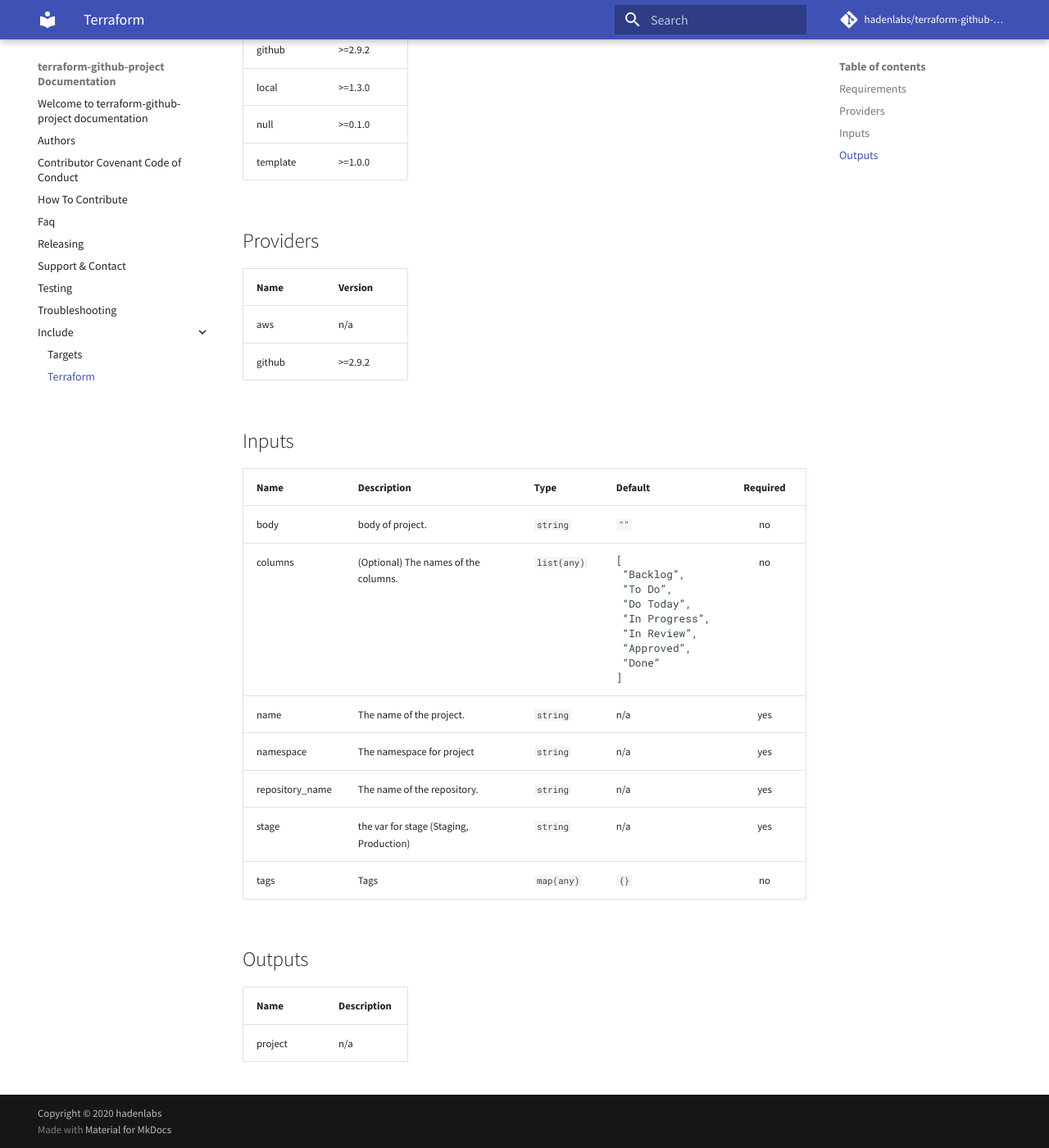
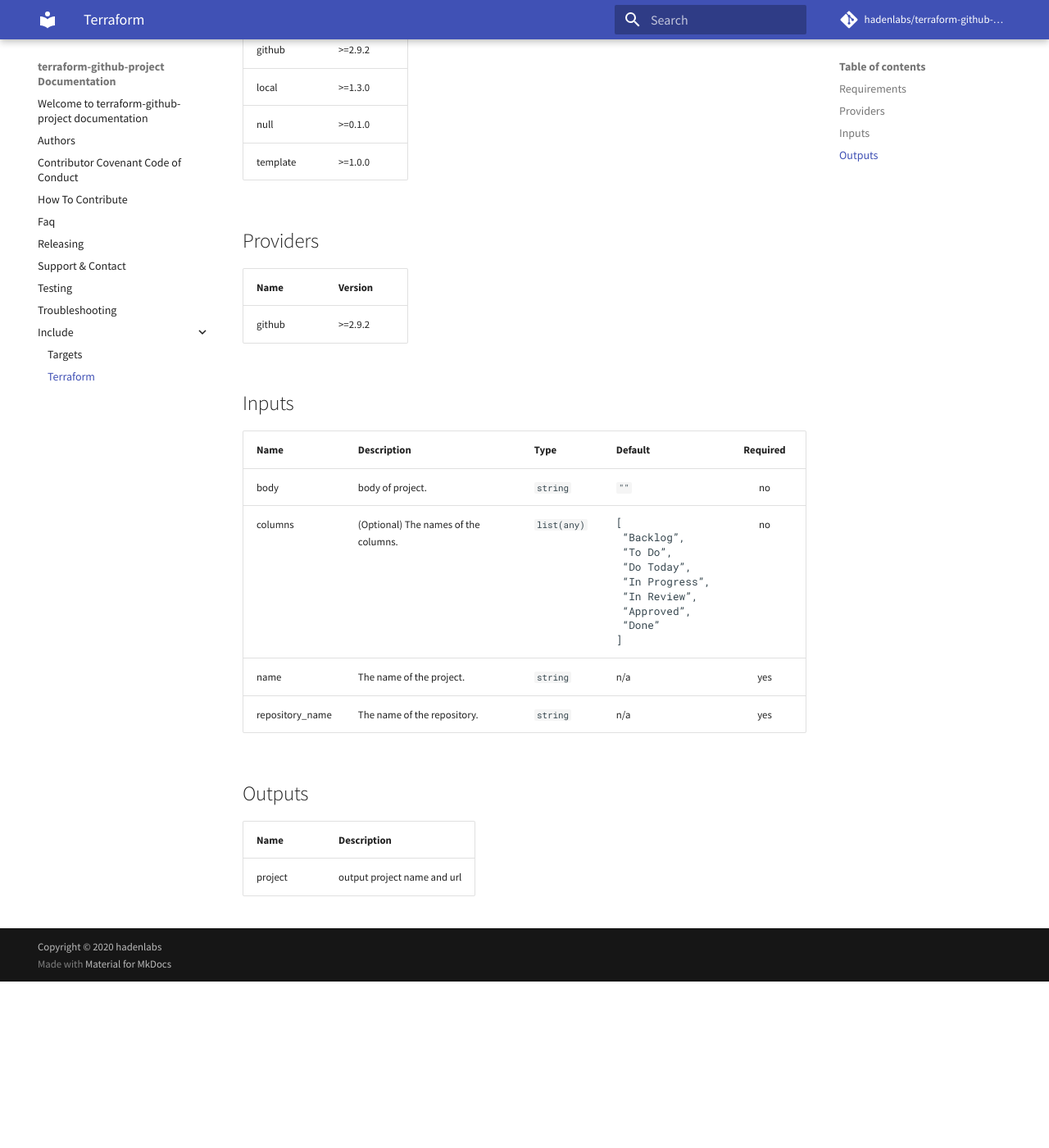
Before and after one commit to hadenlabs/terraform-github-project, an MkDocs documentation site: the page built from docs/include/terraform.md, in a window 1280 px wide and 1400 px high, scrolled down 350 px. Shown: the whole window at 82% size. Built offline with MkDocs 1.6.1 and Material for MkDocs 9.7.7, drawn with Linux system fonts in a browser that asks for light colours; comment, search, counter and statistics services are not loaded; after the commit the page ends 1547 px from its top, so only the background shows below that.

Commit message:
build: generate docs project (#7)

```diff
--- a/docs/include/terraform.md
+++ b/docs/include/terraform.md
@@ -18,7 +18,6 @@ This document gives an overview of variables used in the platform of the terrafo
 
 | Name   | Version |
 | ------ | ------- |
-| aws    | n/a     |
 | github | >=2.9.2 |
 
 ## Inputs
@@ -28,13 +27,10 @@ This document gives an overview of variables used in the platform of the terrafo
 | body | body of project. | `string` | `""` | no |
 | columns | (Optional) The names of the columns. | `list(any)` | <pre>[<br> "Backlog",<br> "To Do",<br> "Do Today",<br> "In Progress",<br> "In Review",<br> "Approved",<br> "Done"<br>]</pre> | no |
 | name | The name of the project. | `string` | n/a | yes |
-| namespace | The namespace for project | `string` | n/a | yes |
 | repository_name | The name of the repository. | `string` | n/a | yes |
-| stage | the var for stage (Staging, Production) | `string` | n/a | yes |
-| tags | Tags | `map(any)` | `{}` | no |
 
 ## Outputs
 
-| Name    | Description |
-| ------- | ----------- |
-| project | n/a         |
+| Name    | Description                 |
+| ------- | --------------------------- |
+| project | output project name and url |
```
Also changed, not shown: README.md (+3 -7 lines), .github/ISSUE_TEMPLATE/bug_report.md, .github/ISSUE_TEMPLATE/feature_request.md, .github/ISSUE_TEMPLATE/general_issue.md.
